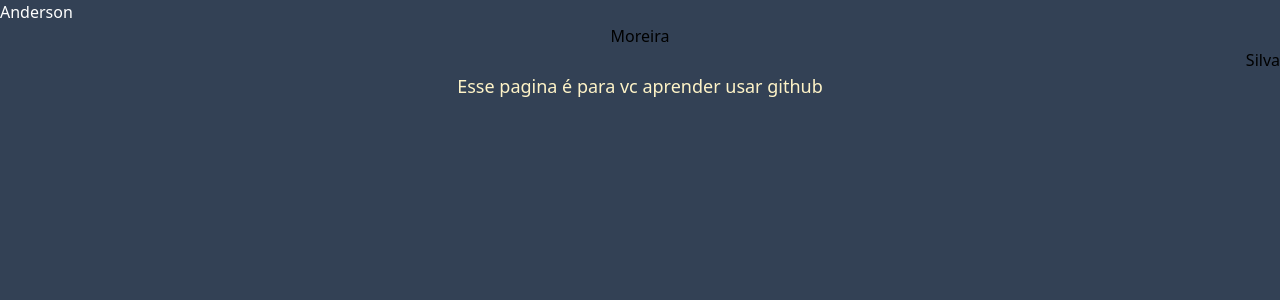
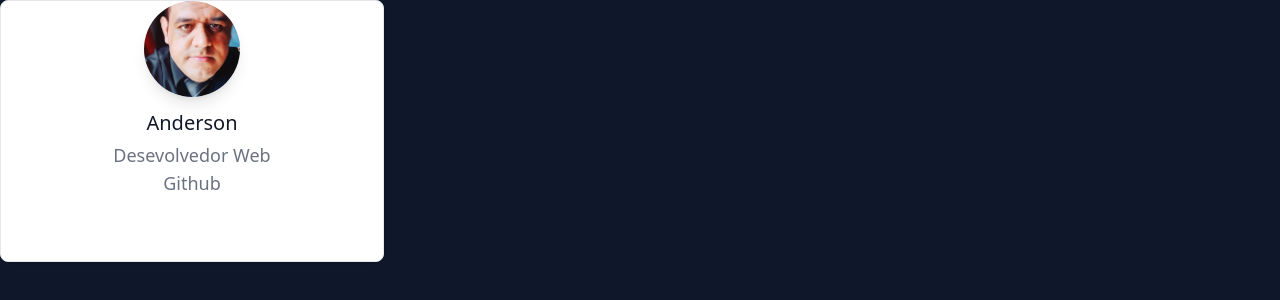
Before and after one commit to andersontecnicoprogramador/teste, a plain HTML site: page index.html in a window 1280 px wide. Drawn offline with nearby package versions, Linux system fonts and the light colour scheme.

Commit message:
colocar card uma imagem

```diff
--- a/index.html
+++ b/index.html
@@ -1,17 +1,36 @@
 <!DOCTYPE html>
 <html lang="en">
+
 <head>
     <meta charset="UTF-8">
     <meta name="viewport" content="width=h, initial-scale=1.0">
     <title>Document</title>
     <script src="https://cdn.tailwindcss.com"></script>
 </head>
-<body class="bg-slate-700">
-    <h1 class="text-white">Anderson</h1>
-    <h2 class="text-center">Moreira</h2>
-    <h1 class="text-end">Silva</h1>
-    <p class="text-lg font-extralight text-amber-100 text-center">Esse pagina é para vc aprender usar github</p>
 
-    </h1>
+<body class="bg-slate-900">
+
+
+
+    <div class="w-full max-w-sm bg-white border border-gray-200 rounded-lg shadow dark:bg-gray-800 dark:border-gray-400 ">
+        <div class="flex justify-center ">
+            <!-- Dropdown menu -->
+            <div id="dropdown" class="z-10 hidden text-base list-none bg-white divide-y divide-gray-100 rounded-lg shadow w-44 dark:bg-gray-700">
+                <ul class="py-2" aria-labelledby="dropdownButton">
+            </div>
+        </div>
+        <div class="flex flex-col items-center pb-10">
+            <img class="w-24 h-24 mb-3 rounded-full shadow-lg" src="dani.jpg" alt="Bonnie image"/>
+            <h1 class="mb-1 text-xl font-medium text-gray-900 dark:text-white">Anderson</h1>
+            <span class="text-lg text-gray-500 dark:text-gray-400 ">Desevolvedor Web</span>
+            <h2 class="text-lg text-gray-500 dark:text-gray-400"><a href="https://github.com/andersontecnicoprogramador">Github</a></h2>
+            <div class="flex mt-4 md:mt-6">
+
+            </div>
+        </div>
+    </div>
+
+
 </body>
+
 </html>
```
Also changed, not shown: dani.jpg (added).
